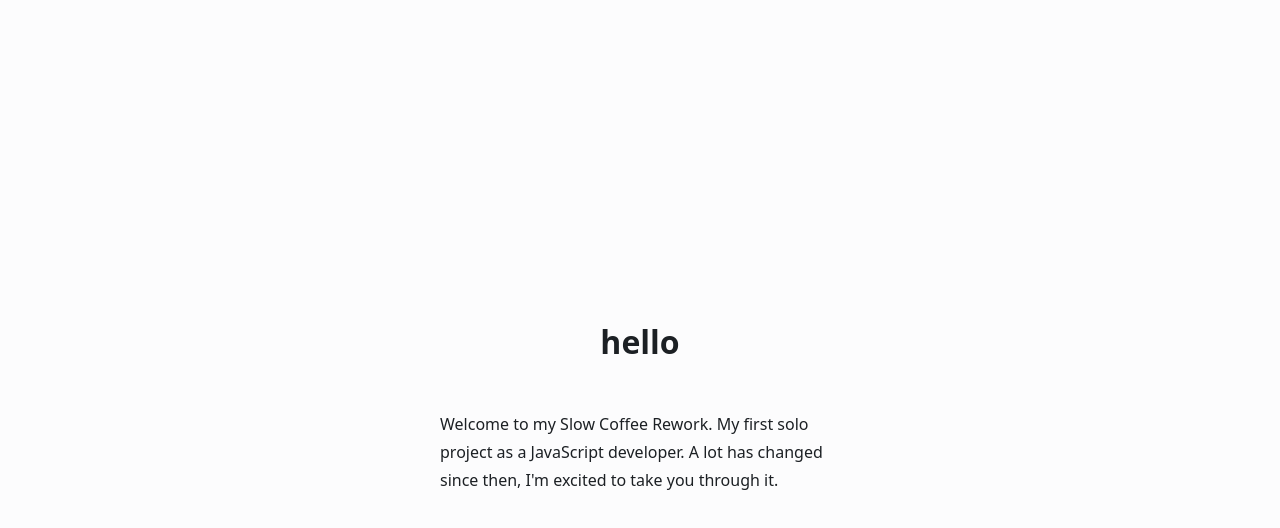
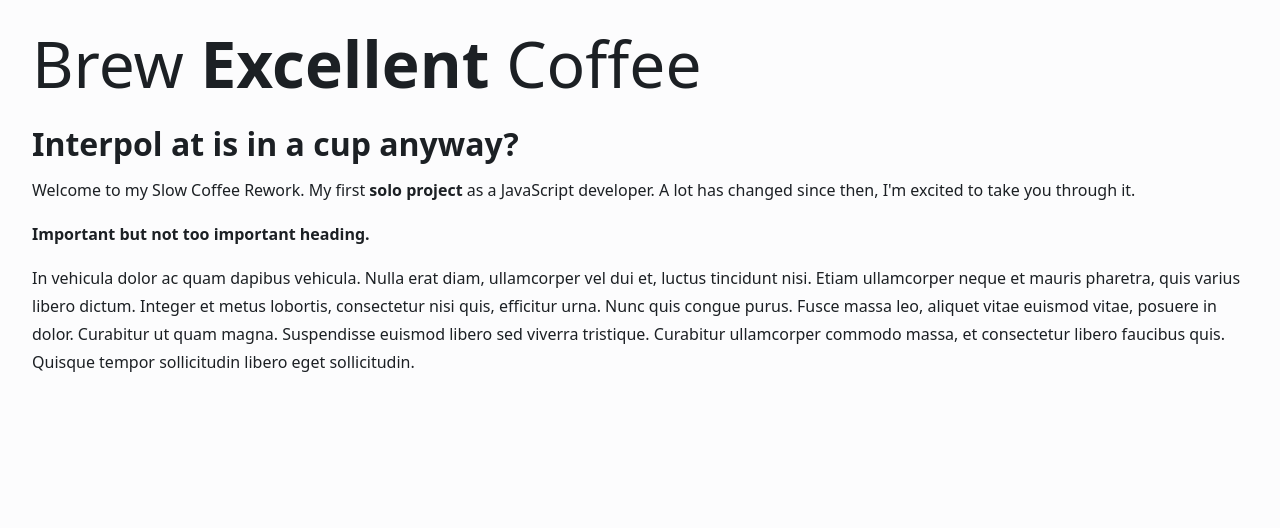
Before and after one commit to nrsimonelli/slow-coffee-two, a React (Create React App) app: page / in a window 1280 px wide. Shown: the top 528 px of the page. Built offline with nearby package versions, Linux system fonts and the light colour scheme; the HTML template or start-up script is replaced by a standard one.

Commit message:
updated text copy and title margins

```diff
--- a/src/App.tsx
+++ b/src/App.tsx
@@ -1,10 +1,17 @@
 import React from 'react';
 
-import { globalCss, styled } from './stitches.config';
+import { globalCss } from './stitches.config';
+import { Container } from './components/Container';
+import { Flex } from './components/Flex';
+import {
+  Text,
+  TextHead,
+  TextSub,
+  TextTitle,
+} from './components/Text';
 
 const globalStyles = globalCss({
   '*': {
-    boxSizing: 'border-box',
     transition: 'all 200ms ease-out 0s',
   },
   html: {
@@ -21,39 +28,40 @@ const globalStyles = globalCss({
   },
 });
 
-const Container = styled('div', {
-  display: 'flex',
-  flexDirection: 'column',
-  alignItems: 'center',
-  justifyContent: 'center',
-  minHeight: '100vh',
-});
-
-const Text = styled('p', {
-  lineHeight: '$1',
-  fontWeight: '$1',
-});
-const TextHead = styled('p', {
-  fontSize: '$6',
-  lineHeight: '$2',
-  fontWeight: '$2',
-});
-
-const Flex = styled('div', {
-  mx: 'auto',
-  maxWidth: '400px',
-});
-
 const App = () => {
   globalStyles();
   return (
-    <Container>
-      <TextHead>hello</TextHead>
-      <Flex>
+    <Container responsive>
+      <Flex direction='column' pad='4'>
+        <TextTitle>
+          Brew{' '}
+          <TextHead size='8' inline>
+            Excellent
+          </TextHead>{' '}
+          Coffee
+        </TextTitle>
+        <TextHead case='initial'>
+          Interpol at is in a cup anyway?
+        </TextHead>
         <Text>
-          Welcome to my Slow Coffee Rework. My first solo project as a
-          JavaScript developer. A lot has changed since then, I'm
-          excited to take you through it.
+          Welcome to my Slow Coffee Rework. My first{' '}
+          <TextSub inline>solo project</TextSub> as a JavaScript
+          developer. A lot has changed since then, I'm excited to take
+          you through it.
+        </Text>
+
+        <TextSub>Important but not too important heading.</TextSub>
+        <Text>
+          In vehicula dolor ac quam dapibus vehicula. Nulla erat diam,
+          ullamcorper vel dui et, luctus tincidunt nisi. Etiam
+          ullamcorper neque et mauris pharetra, quis varius libero
+          dictum. Integer et metus lobortis, consectetur nisi quis,
+          efficitur urna. Nunc quis congue purus. Fusce massa leo,
+          aliquet vitae euismod vitae, posuere in dolor. Curabitur ut
+          quam magna. Suspendisse euismod libero sed viverra
+          tristique. Curabitur ullamcorper commodo massa, et
+          consectetur libero faucibus quis. Quisque tempor
+          sollicitudin libero eget sollicitudin.
         </Text>
       </Flex>
     </Container>
--- a/src/components/Text.tsx
+++ b/src/components/Text.tsx
@@ -100,6 +100,7 @@ export const Text = styled('span', {
     },
     inline: {
       true: {
+        mt: 0,
         display: 'inline-flex',
       },
     },
@@ -173,6 +174,7 @@ export const Text = styled('span', {
 });
 
 export const TextTitle = styled(Text, {
+  mb: '$4',
   defaultVariants: {
     line: '3',
     size: '8',
```
